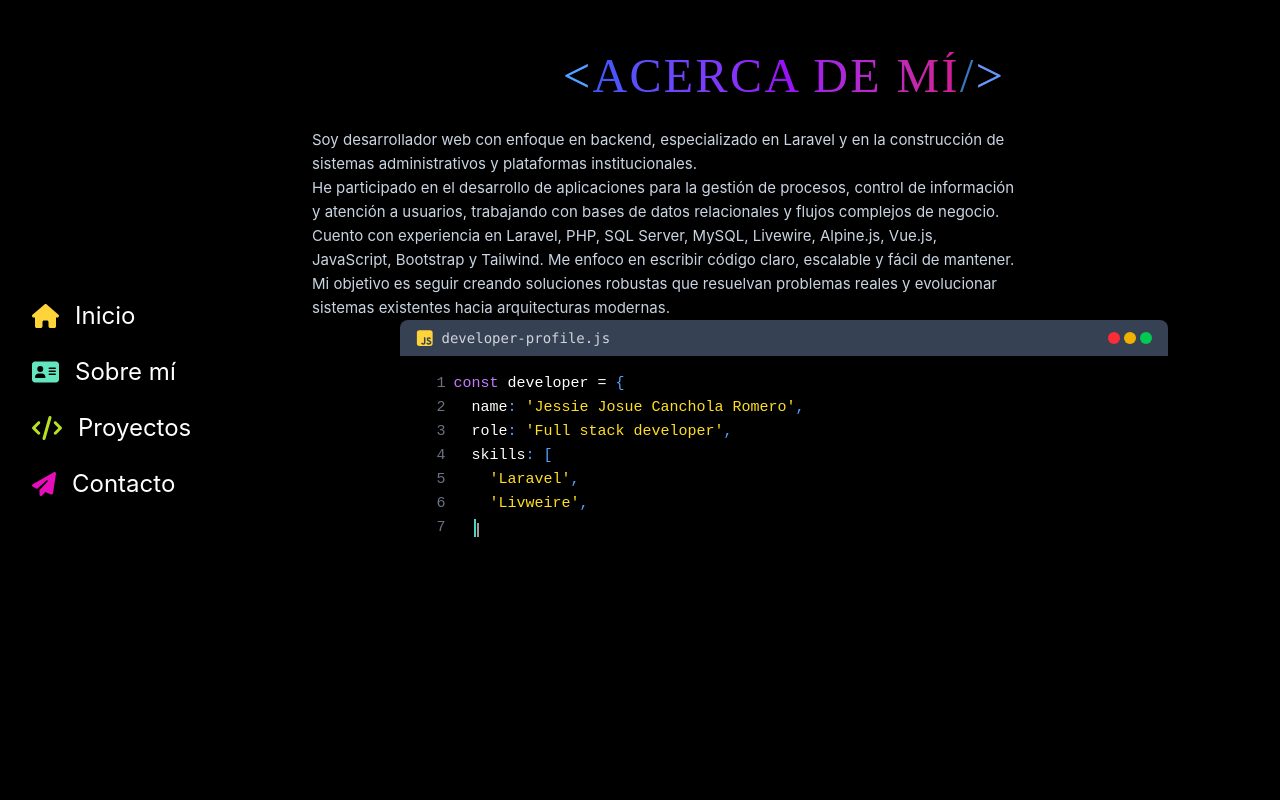
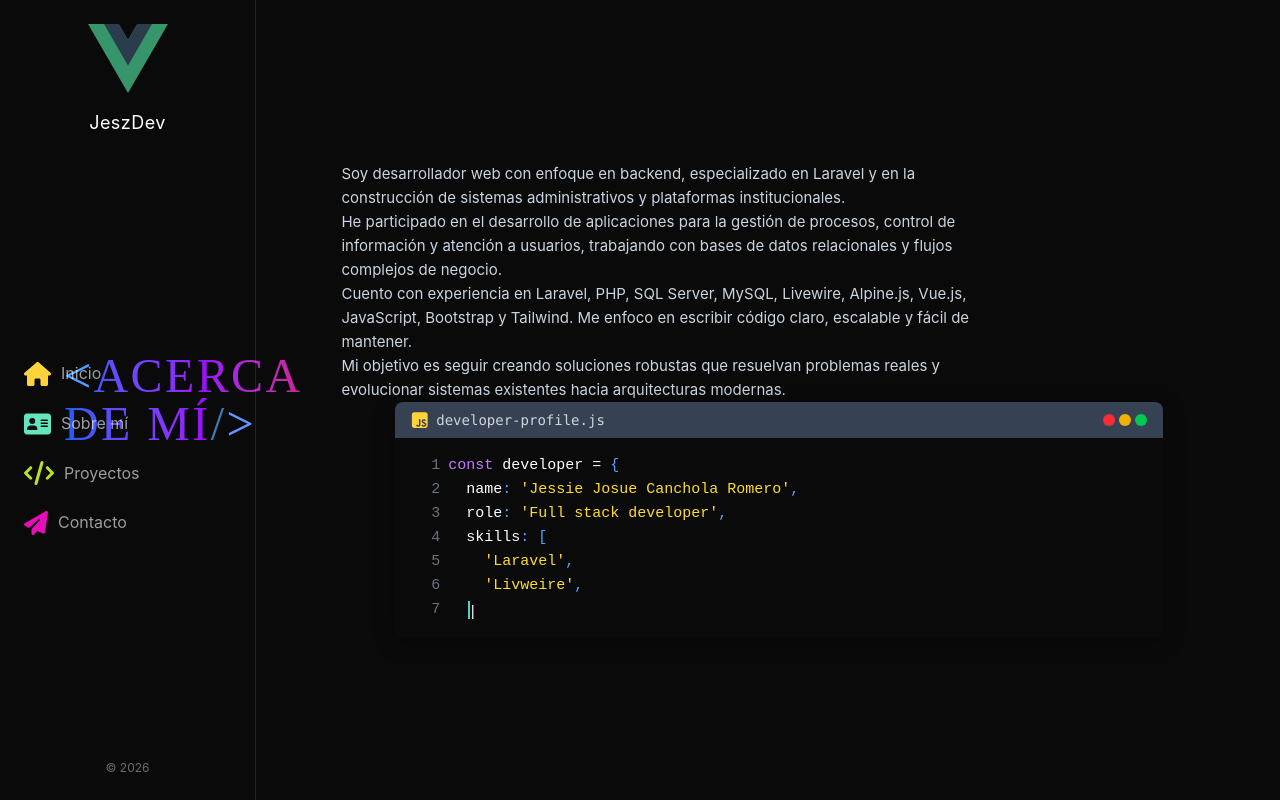
Before and after one commit to jeszDev/portafolio, a Vue app: page / in a window 1280 px wide. Built offline with nearby package versions, Linux system fonts and the light colour scheme; a web font is replaced by a local one.

Commit message:
refactorizaci{on se las secciones y hacer scroll entre ellas

```diff
--- a/src/App.vue
+++ b/src/App.vue
@@ -1,258 +1,168 @@
-<script setup lang="ts">
-import HomePage from './sections/HomePage.vue';
-import AboutPage from './sections/AboutPage.vue';
-import ProjectsPage from './sections/ProjectsPage.vue';
-import ContactPage from './sections/ContactPage.vue';
+<template>
+  <div class="flex bg-neutral-950 text-white">
+    <!-- SIDEBAR -->
+    <aside class="w-64 h-screen fixed left-0 top-0 flex flex-col justify-between p-6 border-r border-white/10">
 
-import HomeIcon from './icons/HomeIcon.vue';
-import AboutIcon from './icons/AboutIcon.vue';
-import ProjectsIcon from './icons/ProjectsIcon.vue';
-import ContactIcon from './icons/ContactIcon.vue';
-
-import { ref, onMounted, onBeforeUnmount } from 'vue';
-
-// Tipos
-interface MenuItem {
-  id: string;
-  title: string;
-}
-
-interface SectionRefs {
-  [key: string]: HTMLElement | null;
-}
-
-// Datos del menú
-const menuItems: MenuItem[] = [
-  { id: 'section1', title: 'Sección 1' },
-  { id: 'section2', title: 'Sección 2' },
-  { id: 'section3', title: 'Sección 3' },
-  { id: 'section4', title: 'Sección 4' },
-  { id: 'section5', title: 'Sección 5' },
-];
-
-// Refs
-const contentContainer = ref<HTMLElement | null>(null);
-const sectionRefs = ref<SectionRefs>({});
-const activeSection = ref<string>(menuItems[0].id);
-
-// Configurar las refs de las secciones
-const setSectionRef = (el: HTMLElement | null, id: string): void => {
-  console.log('llega');
-
-  sectionRefs.value[id] = el;
-};
-
-// Obtener clase CSS para la sección (alternar colores)
-const getSectionClass = (id: string): string => {
-  const index = menuItems.findIndex((item) => item.id === id);
-  return index % 2 === 0 ? 'bg-gray-50' : 'bg-white';
-};
-
-// Función para hacer scroll a una sección
-const scrollToSection = (sectionId: string): void => {
-  const section = sectionRefs.value[sectionId];
-  if (section) {
-    section.scrollIntoView({ behavior: 'smooth' });
-    activeSection.value = sectionId;
-  }
-};
-
-// Manejar el scroll para detectar la sección activa
-const handleScroll = (): void => {
-  if (!contentContainer.value) return;
-
-  const scrollPosition = contentContainer.value.scrollTop + window.innerHeight / 2;
-
-  for (const [id, section] of Object.entries(sectionRefs.value)) {
-    if (!section) continue;
-
-    const sectionTop = section.offsetTop;
-    const sectionBottom = sectionTop + section.offsetHeight;
-
-    if (scrollPosition >= sectionTop && scrollPosition <= sectionBottom) {
-      activeSection.value = id;
-      break;
-    }
-  }
-};
-
-// Debounce para mejorar rendimiento del scroll
-let scrollTimeout: ReturnType<typeof setTimeout>;
-const debouncedHandleScroll = (): void => {
-  clearTimeout(scrollTimeout);
-  scrollTimeout = setTimeout(handleScroll, 100);
-};
-
-// Configurar listeners al montar el componente
-onMounted(() => {
-  if (contentContainer.value) {
-    contentContainer.value.addEventListener('scroll', debouncedHandleScroll);
-    // Detectar sección activa inicial
-    handleScroll();
-  }
-});
-
-// Limpiar listeners al desmontar
-onBeforeUnmount(() => {
-  if (contentContainer.value) {
-    contentContainer.value.removeEventListener('scroll', debouncedHandleScroll);
-  }
-  clearTimeout(scrollTimeout);
-});
-</script>
-
-<template>
-  <div class="grid grid-cols-[20%_80%] gap-4 h-screen bg-black">
-    <div class="flex items-center justify-around">
-      <div>
-        <img alt="Vue logo" class="logo" src="@/assets/logo.svg" width="125" height="125" />
+      <!-- Logo -->
+      <div class="flex flex-col items-center gap-4">
+        <img src="@/assets/logo.svg" class="w-20 opacity-80" />
+        <h1 class="text-lg font-bold tracking-wide">JeszDev</h1>
       </div>
 
-      <div>
-        <nav class="w-64">
-          <div class="flex flex-col space-y-1">
-            <div
-              class="px-4 py-3 text-white hover:text-[hsla(160,100%,37%,1)] flex items-center text-2xl hover:cursor-pointer"
-              @click="scrollToSection('section1')"
+      <!-- NAV -->
+      <nav class="flex flex-col gap-6">
+        <button @click="scrollToSection('section1')" class="nav-item">
+          <HomeIcon /> <span>Inicio</span>
+        </button>
+
+        <button @click="scrollToSection('section2')" class="nav-item">
+          <AboutIcon /> <span>Sobre mí</span>
+        </button>
+
+        <button @click="scrollToSection('section3')" class="nav-item">
+          <ProjectsIcon /> <span>Proyectos</span>
+        </button>
+
+        <button @click="scrollToSection('section4')" class="nav-item">
+          <ContactIcon /> <span>Contacto</span>
+        </button>
+      </nav>
+
+      <!-- Footer -->
+      <div class="text-xs text-white/40 text-center">
+        © 2026
+      </div>
+    </aside>
+
+    <!-- CONTENT -->
+    <main
+      ref="contentContainer"
+      class="ml-64 w-full h-screen overflow-y-auto scroll-smooth"
     >
-              <span class="px-4"><HomeIcon /></span>
-              Inicio
-            </div>
-            <div
-              class="px-4 py-3 text-white hover:text-[hsla(160,100%,37%,1)] flex items-center text-2xl"
-            >
-              <span class="px-4"><AboutIcon /></span>
-              Sobre mí
-            </div>
-            <div
-              class="px-4 py-3 text-white hover:text-[hsla(160,100%,37%,1)] flex items-center text-2xl"
-            >
-              <span class="px-4"><ProjectsIcon /></span>
-              Proyectos
-            </div>
-            <div
-              class="px-4 py-3 text-white hover:text-[hsla(160,100%,37%,1)] flex items-center text-2xl"
-            >
-              <span class="px-4"><ContactIcon /></span>
-              Contacto
-            </div>
-          </div>
-        </nav>
-      </div>
-    </div>
-
-    <div class="">
-      <!-- <RouterView /> -->
-
-      <div ref="contentContainer" class="flex-1 ml-64 h-screen overflow-y-auto scroll-smooth" id="content-column">
       <section
         id="section1"
-          class="min-h-screen p-10 grid grid-rows-[10%_90%] gap-4 scroll-snap-section"
+        class="section"
         :ref="(el) => setSectionRef(el, 'section1')"
       >
         <HomePage />
       </section>
+
       <section
         id="section2"
-          class="min-h-screen p-10 grid grid-rows-[10%_90%] gap-4 scroll-snap-section"
+        class="section"
         :ref="(el) => setSectionRef(el, 'section2')"
       >
         <AboutPage />
       </section>
+
       <section
         id="section3"
-          class="min-h-screen p-10 grid grid-rows-[10%_90%] gap-4 scroll-snap-section"
+        class="section"
         :ref="(el) => setSectionRef(el, 'section3')"
       >
         <ProjectsPage />
       </section>
+
       <section
         id="section4"
-          class="min-h-screen p-10 grid grid-rows-[10%_90%] gap-4 scroll-snap-section"
+        class="section"
+        :ref="(el) => setSectionRef(el, 'section4')"
       >
         <ContactPage />
       </section>
-        <!-- <section
-          id="section4"
-          class="min-h-screen p-10 flex flex-col justify-center bg-white scroll-snap-section"
-        >
-          <h1 class="text-3xl font-bold mb-4">Contenido de la Sección 4</h1>
-          <p class="text-lg">Más contenido con altura de pantalla completa.</p>
-        </section> -->
-        <!-- <section
-          id="section5"
-          class="min-h-screen p-10 flex flex-col justify-center bg-gray-50 scroll-snap-section"
-        >
-          <h1 class="text-3xl font-bold mb-4">Contenido de la Sección 5</h1>
-          <p class="text-lg">Última sección con altura completa.</p>
-        </section> -->
-      </div>
-    </div>
+    </main>
   </div>
 </template>
 
-<style scoped>
-/*
-header {
-  line-height: 1.5;
-  max-height: 100vh;
+<script setup lang="ts">
+import { ref, onMounted, onBeforeUnmount } from 'vue'
+
+import HomePage from './sections/HomePage.vue'
+import AboutPage from './sections/AboutPage.vue'
+import ProjectsPage from './sections/ProjectsPage.vue'
+import ContactPage from './sections/ContactPage.vue'
+
+import HomeIcon from './icons/HomeIcon.vue'
+import AboutIcon from './icons/AboutIcon.vue'
+import ProjectsIcon from './icons/ProjectsIcon.vue'
+import ContactIcon from './icons/ContactIcon.vue'
+
+interface SectionRefs {
+  [key: string]: HTMLElement | null
 }
 
-.logo {
-  display: block;
-  margin: 0 auto 2rem;
+const contentContainer = ref<HTMLElement | null>(null)
+const sectionRefs = ref<SectionRefs>({})
+const activeSection = ref('section1')
+
+const setSectionRef = (el: HTMLElement | null, id: string) => {
+  sectionRefs.value[id] = el
 }
 
-nav {
-  width: 100%;
-  font-size: 12px;
-  text-align: center;
-  margin-top: 2rem;
+const scrollToSection = (id: string) => {
+  const section = sectionRefs.value[id]
+  if (section) {
+    section.scrollIntoView({ behavior: 'smooth' })
+    activeSection.value = id
+  }
 }
 
-nav a.router-link-exact-active {
-  color: var(--color-text);
+const handleScroll = () => {
+  if (!contentContainer.value) return
+
+  const scrollPosition =
+    contentContainer.value.scrollTop + window.innerHeight / 2
+
+  for (const [id, section] of Object.entries(sectionRefs.value)) {
+    if (!section) continue
+
+    const top = section.offsetTop
+    const bottom = top + section.offsetHeight
+
+    if (scrollPosition >= top && scrollPosition <= bottom) {
+      activeSection.value = id
+      break
+    }
+  }
 }
 
-nav a.router-link-exact-active:hover {
-  background-color: transparent;
+let timeout: ReturnType<typeof setTimeout>
+
+const onScroll = () => {
+  clearTimeout(timeout)
+  timeout = setTimeout(handleScroll, 50)
 }
 
-nav a {
-  display: inline-block;
-  padding: 0 1rem;
-  border-left: 1px solid var(--color-border);
+onMounted(() => {
+  contentContainer.value?.addEventListener('scroll', onScroll)
+  handleScroll()
+})
+
+onBeforeUnmount(() => {
+  contentContainer.value?.removeEventListener('scroll', onScroll)
+})
+</script>
+
+<style scoped>
+.section {
+  min-height: 100vh;
+  padding: 4rem;
+  display: flex;
+  align-items: center;
 }
 
-nav a:first-of-type {
-  border: 0;
+/* NAV ITEM PRO */
+.nav-item {
+  display: flex;
+  align-items: center;
+  gap: 10px;
+  font-size: 1rem;
+  color: rgba(255,255,255,0.6);
+  transition: all 0.3s ease;
 }
 
-@media (min-width: 1024px) {
-  header {
-    display: flex;
-    place-items: center;
-    padding-right: calc(var(--section-gap) / 2);
+.nav-item:hover {
+  color: white;
+  transform: translateX(5px);
 }
-
-  .logo {
-    margin: 0 2rem 0 0;
-  }
-
-  header .wrapper {
-    display: flex;
-    place-items: flex-start;
-    flex-wrap: wrap;
-  }
-
-  nav {
-    text-align: left;
-    margin-left: -1rem;
-    font-size: 1rem;
-
-    padding: 1rem 0;
-    margin-top: 1rem;
-  }
-}
-*/
 </style>
```
Lines whose indentation alone changed are shown as unchanged.
